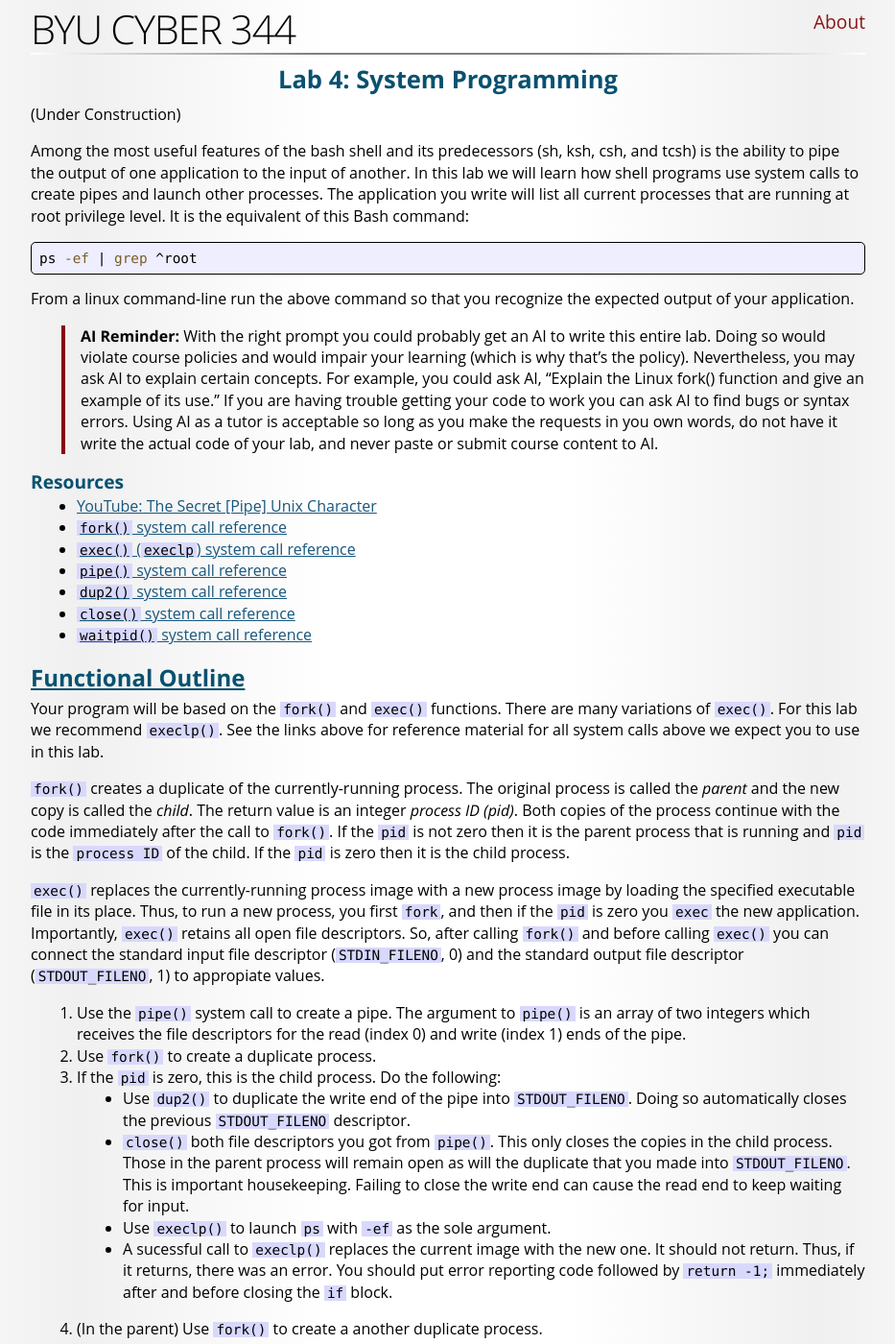
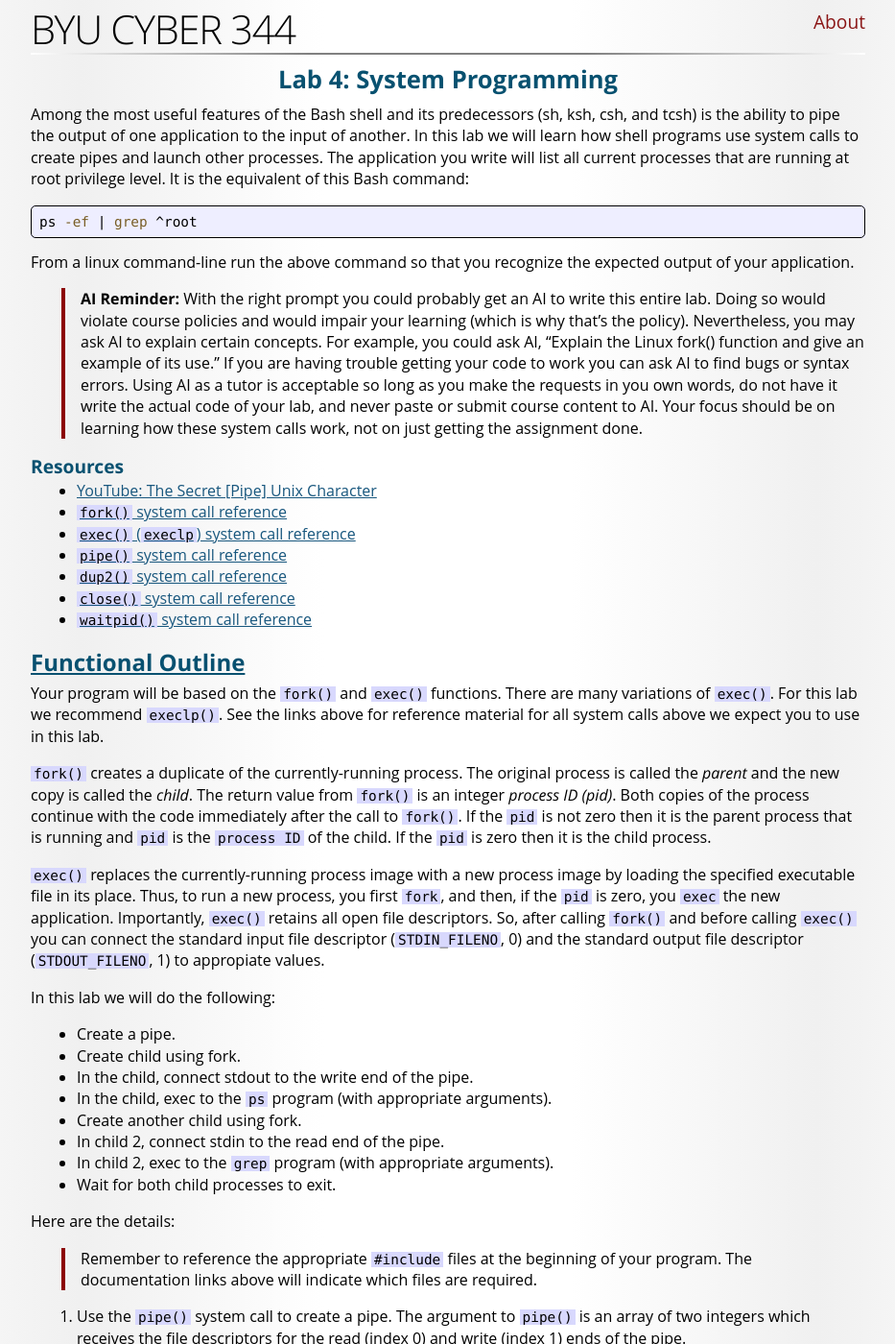
Before and after one commit to BYU-CYBER-344/c344.github.io, a Jekyll site: the page built from Lab-4.md, in a window 1280 px wide and 1400 px high. Shown: the whole window at 96% size, without its empty margins (173-1106 px from the left). Built offline with Jekyll 4.4.1, drawn with Linux system fonts in a browser that asks for light colours; some web fonts are replaced; some of the changed text lies outside the part shown.

Commit message:
Lab-4 Improvements

````diff
--- a/Lab-4.md
+++ b/Lab-4.md
@@ -2,9 +2,7 @@
 title: "Lab 4: System Programming"
 ---
 
-(Under Construction)
-
-Among the most useful features of the bash shell and its predecessors (sh, ksh, csh, and tcsh) is the ability to pipe the output of one application to the input of another. In this lab we will learn how shell programs use system calls to create pipes and launch other processes. The application you write will list all current processes that are running at root privilege level. It is the equivalent of this Bash command:
+Among the most useful features of the Bash shell and its predecessors (sh, ksh, csh, and tcsh) is the ability to pipe the output of one application to the input of another. In this lab we will learn how shell programs use system calls to create pipes and launch other processes. The application you write will list all current processes that are running at root privilege level. It is the equivalent of this Bash command:
 
 ```sh
 ps -ef | grep ^root
@@ -12,7 +10,7 @@ ps -ef | grep ^root
 
 From a linux command-line run the above command so that you recognize the expected output of your application.
 
-> **AI Reminder:** With the right prompt you could probably get an AI to write this entire lab. Doing so would violate course policies and would impair your learning (which is why that's the policy). Nevertheless, you may ask AI to explain certain concepts. For example, you could ask AI, "Explain the Linux fork() function and give an example of its use." If you are having trouble getting your code to work you can ask AI to find bugs or syntax errors. Using AI as a tutor is acceptable so long as you make the requests in you own words, do not have it write the actual code of your lab, and never paste or submit course content to AI.
+> **AI Reminder:** With the right prompt you could probably get an AI to write this entire lab. Doing so would violate course policies and would impair your learning (which is why that's the policy). Nevertheless, you may ask AI to explain certain concepts. For example, you could ask AI, "Explain the Linux fork() function and give an example of its use." If you are having trouble getting your code to work you can ask AI to find bugs or syntax errors. Using AI as a tutor is acceptable so long as you make the requests in you own words, do not have it write the actual code of your lab, and never paste or submit course content to AI. Your focus should be on learning how these system calls work, not on just getting the assignment done.
 
 ### Resources
 
@@ -28,9 +26,23 @@ From a linux command-line run the above command so that you recognize the expect
 
 Your program will be based on the `fork()` and `exec()` functions. There are many variations of `exec()`. For this lab we recommend `execlp()`. See the links above for reference material for all system calls above we expect you to use in this lab.
 
-`fork()` creates a duplicate of the currently-running process. The original process is called the *parent* and the new copy is called the *child*. The return value is an integer *process ID (pid)*. Both copies of the process continue with the code immediately after the call to `fork()`. If the `pid` is not zero then it is the parent process that is running and `pid` is the `process ID` of the child. If the `pid` is zero then it is the child process.
+`fork()` creates a duplicate of the currently-running process. The original process is called the *parent* and the new copy is called the *child*. The return value from `fork()` is an integer *process ID (pid)*. Both copies of the process continue with the code immediately after the call to `fork()`. If the `pid` is not zero then it is the parent process that is running and `pid` is the `process ID` of the child. If the `pid` is zero then it is the child process.
 
-`exec()` replaces the currently-running process image with a new process image by loading the specified executable file in its place. Thus, to run a new process, you first `fork`, and then if the `pid` is zero you `exec` the new application. Importantly, `exec()` retains all open file descriptors. So, after calling `fork()` and before calling `exec()` you can connect the standard input file descriptor (`STDIN_FILENO`, 0) and the standard output file descriptor (`STDOUT_FILENO`, 1) to appropiate values.
+`exec()` replaces the currently-running process image with a new process image by loading the specified executable file in its place. Thus, to run a new process, you first `fork`, and then, if the `pid` is zero, you `exec` the new application. Importantly, `exec()` retains all open file descriptors. So, after calling `fork()` and before calling `exec()` you can connect the standard input file descriptor (`STDIN_FILENO`, 0) and the standard output file descriptor (`STDOUT_FILENO`, 1) to appropiate values.
+
+In this lab we will do the following:
+* Create a pipe.
+* Create child using fork.
+* In the child, connect stdout to the write end of the pipe.
+* In the child, exec to the `ps` program (with appropriate arguments).
+* Create another child using fork.
+* In child 2, connect stdin to the read end of the pipe.
+* In child 2, exec to the `grep` program (with appropriate arguments).
+* Wait for both child processes to exit.
+
+Here are the details:
+
+> Remember to reference the appropriate `#include` files at the beginning of your program. The documentation links above will indicate which files are required.
 
 1. Use the `pipe()` system call to create a pipe. The argument to `pipe()` is an array of two integers which receives the file descriptors for the read (index 0) and write (index 1) ends of the pipe.
 2. Use `fork()` to create a duplicate process.
@@ -38,20 +50,25 @@ Your program will be based on the `fork()` and `exec()` functions. There are man
     * Use `dup2()` to duplicate the write end of the pipe into `STDOUT_FILENO`. Doing so automatically closes the previous `STDOUT_FILENO` descriptor.
     * `close()` both file descriptors you got from `pipe()`. This only closes the copies in the child process. Those in the parent process will remain open as will the duplicate that you made into `STDOUT_FILENO`. This is important housekeeping. Failing to close the write end can cause the read end to keep waiting for input.
     * Use `execlp()` to launch `ps` with `-ef` as the sole argument.
-    * A sucessful call to `execlp()` replaces the current image with the new one. It should not return. Thus, if it returns, there was an error. You should put error reporting code followed by `return -1;` immediately after and before closing the `if` block.
+    * A sucessful call to `execlp()` replaces the current image with the new one. It should not return. Thus, if it returns, there was an error. You should put error reporting code immediately after `execlp()`.
 4. (In the parent) Use `fork()` to create a another duplicate process.
 5. if the `pid` is zero, this is the child process. Do the following:
     * Use `dup2()` to duplicate the read end of the pipe into `STDIN_FILENO`. Doing so automatically closes the previous `STDIN_FILENO` descriptor.
     * `close()` both file descriptors you got from `pipe()`. This only closes the copies in the child process. Those in the parent process will remain open as will the duplicate that you made into `STDOUT_FILENO`. This is important housekeeping. Failing to close the write end can cause the read end to keep waiting for input.
     * Use `execlp()` to launch `grep` with `^root` as the sole argument.
-    * A sucessful call to `execlp()` replaces the current image with the new one. It should not return. Thus, if it returns, there was an error. You should put error reporting code followed by `return -1;` immediately after and before closing the `if` block.
+    * Include error reporting code after `execlp()` and before closing the `if` block.
 6. (In the parent) `close()` both file descriptors you got from `pipe()`. (Yes, this is the third time you are closing them.) This will leave the only copy of the write end being the STDOUT for the first child process and the only copy of the read end being the STDIN for the second copy.
 7. Use `waitpid()` to wait for the first process to end (using its non-zero `pid`) and then call `waitpid()` to wait for the second process to end.
 8. Return 0 meaning success.
 
+### Tips
+* Read the documentation for each functioning carefully.
+* The first argument to execlp() is the name of the program to run. The second argument is the name of what was run that is provided to the program. So, the first two arguments are the same. Only after that do you provide other arguments such as `-ef` or `^root`.
+* `waitpid` requires three arguments. For the second and third you can just provide defaults, `NULL` and `0`.
+
 ## Error Handling
 
-You should check all system calls for errors. If an error occurs, report the error using `[perror()](https://man7.org/linux/man-pages/man3/perror.3.html)` and then exit with a non-zero value.
+You should check all system calls for errors with the exception that you may ignore errors on `close()`. If an error occurs, report the error using [`perror()`](https://man7.org/linux/man-pages/man3/perror.3.html) and then exit with a non-zero value.
 
 Here is an example:
 ```c
@@ -62,7 +79,7 @@ if (pid < 0) {
 }
 ```
 
-> `perror()` writes your error message to STDERR_FILENO instead of STDOUT_FILENO. That way error messages go to the console rather than being piped to another program. You could also write `fprintf(stdout, "Fork failure.")`
+> `perror()` writes your error message to STDERR_FILENO instead of STDOUT_FILENO. That way error messages go to the console rather than being piped to another program. You could also write `fprintf(stdout, "Fork failure.");`
 
 ## Writing and Testing the Program
 
@@ -79,7 +96,7 @@ Scoring is as follows:
 * [2 Points] Name, Date, and Homework Title in a comment
 * [10 Points] Your program compiles without errors or warnings.
 * [30 Points] Your program works properly and delivers the expected output.
-* [10 Points] All system calls are accompanied with appropriate error handling code.
+* [10 Points] Essential system calls are accompanied by appropriate error handling code. (You may ignore errors on calls to `close()`.)
 * [8 Points] Code is clean and well-formatted.
 
 ## Extra Credit
````
